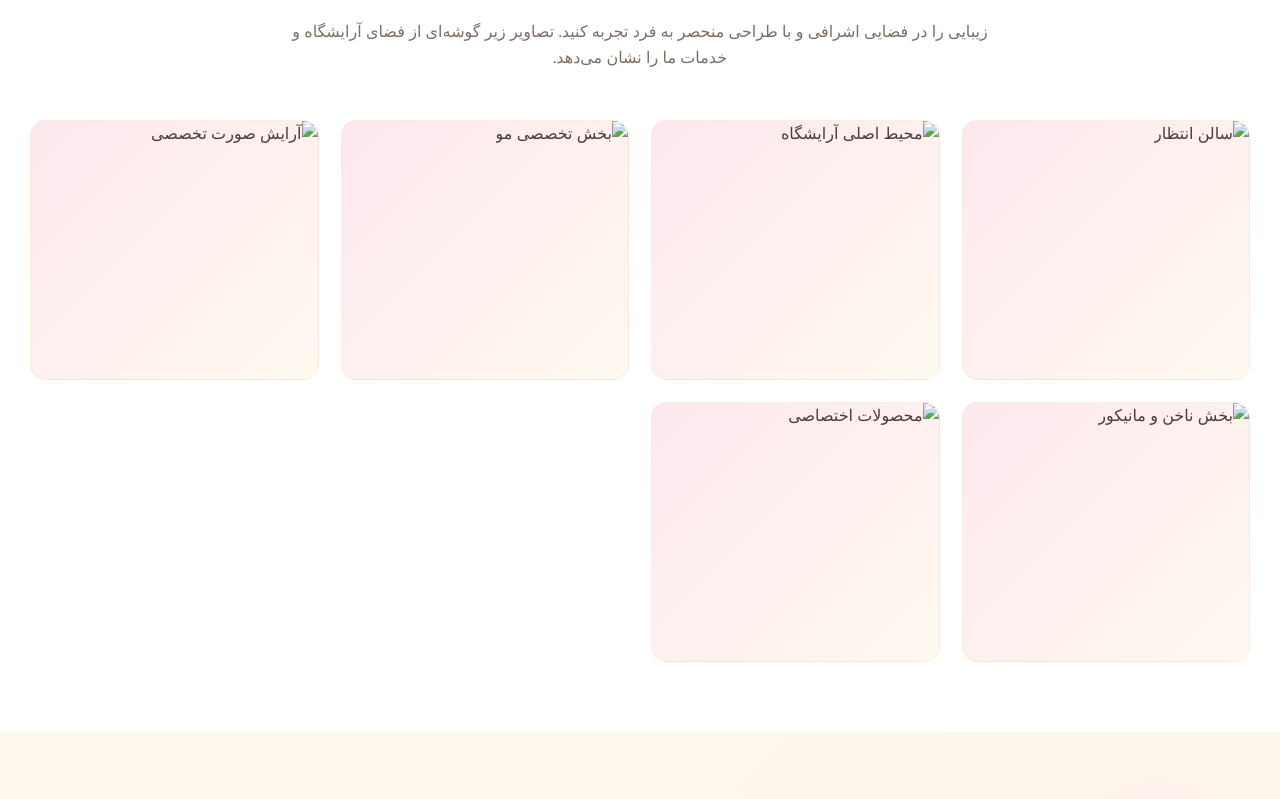
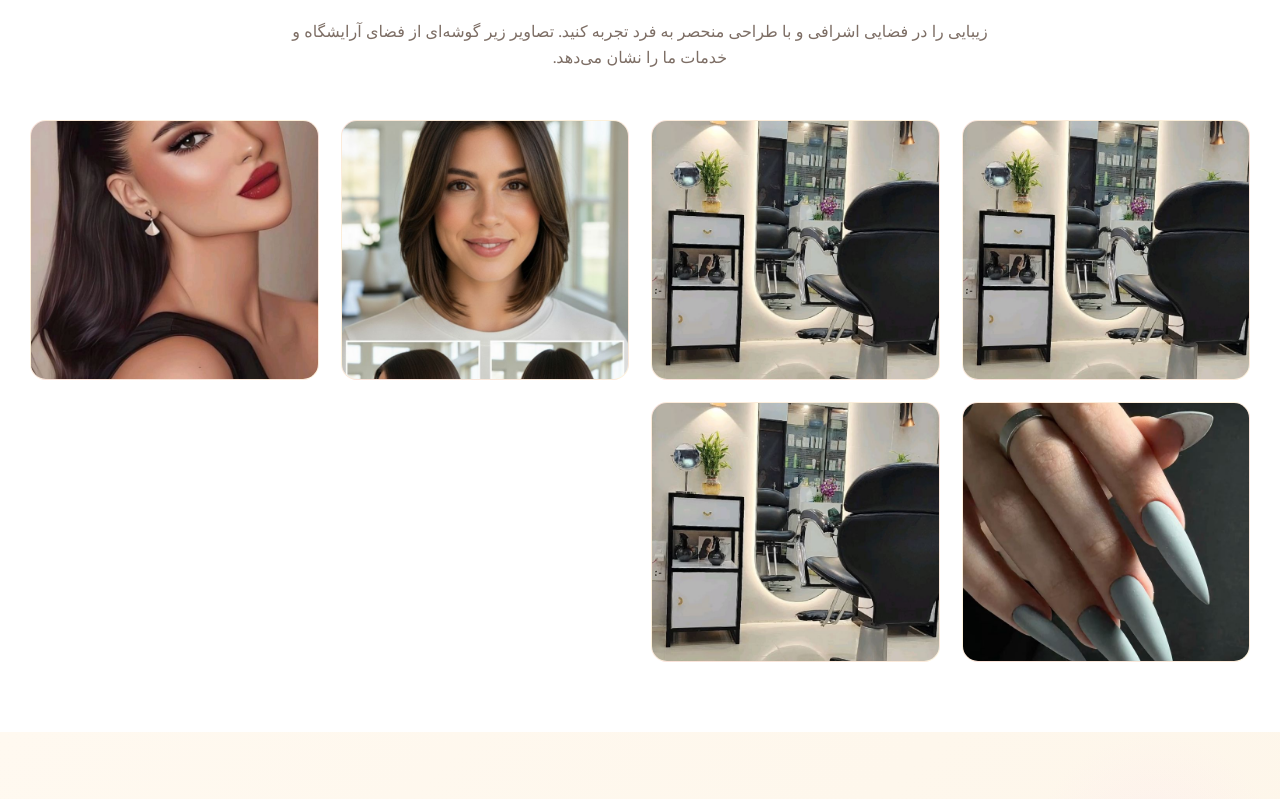
Before and after one commit to MoVahedi1/reserve3, a plain HTML site: page index.html in a window 1280 px wide. Shown: the part 720-1519 px from the top of the page. Drawn offline with nearby package versions, Linux system fonts and the light colour scheme.

Commit message:
Update index.html

```diff
--- a/index.html
+++ b/index.html
@@ -1822,14 +1822,14 @@
         </div>
     </header>
 
-    <!-- هیرو با تصویر پیش‌فرض -->
+    <!-- هیرو با تصویر nama.jpg -->
     <section class="exquisite-hero">
         <div class="hero-slider">
             <div class="swiper">
                 <div class="swiper-wrapper">
                     <div class="swiper-slide">
-                        <!-- تصویر پیش‌فرض -->
-                        <img src="defaultph.jpeg" alt="آرایشگاه لوکس" class="slide-image" loading="lazy">
+                        <!-- تصویر nama.jpg -->
+                        <img src="nama.jpg" alt="آرایشگاه لوکس" class="slide-image" loading="lazy">
                         <div class="hero-overlay">
                             <div class="hero-content">
                                 <h1 class="hero-title">زیبایی تو، هنر ماست</h1>
@@ -1842,7 +1842,7 @@
                         </div>
                     </div>
                     <div class="swiper-slide">
-                        <img src="defaultph.jpeg" alt="آرایش عروس" class="slide-image" loading="lazy">
+                        <img src="nama.jpg" alt="آرایش عروس" class="slide-image" loading="lazy">
                         <div class="hero-overlay">
                             <div class="hero-content">
                                 <h1 class="hero-title">روز عروسی تو، افسانه‌ای می‌شود</h1>
@@ -1855,7 +1855,7 @@
                         </div>
                     </div>
                     <div class="swiper-slide">
-                        <img src="defaultph.jpeg" alt="سالن زیبایی" class="slide-image" loading="lazy">
+                        <img src="nama.jpg" alt="سالن زیبایی" class="slide-image" loading="lazy">
                         <div class="hero-overlay">
                             <div class="hero-content">
                                 <h1 class="hero-title">محیطی رویایی برای زیباتر شدن</h1>
@@ -1873,7 +1873,7 @@
         </div>
     </section>
 
-    <!-- گالری تصاویر با تصویر پیش‌فرض -->
+    <!-- گالری تصاویر با عکس‌های مختلف -->
     <section class="gallery-section">
         <div class="container">
             <div class="section-header">
@@ -1884,7 +1884,7 @@
             <!-- گالری دسکتاپ (Grid) -->
             <div class="gallery-container" id="gallery-desktop">
                 <div class="gallery-item">
-                    <img src="defaultph.jpeg" alt="سالن انتظار" loading="lazy">
+                    <img src="nama.jpg" alt="سالن انتظار" loading="lazy">
                     <div class="gallery-overlay">
                         <h3 class="gallery-title">سالن انتظار VIP</h3>
                         <p class="gallery-description">محیطی دلنشین با طراحی مدرن و امکانات رفاهی کامل</p>
@@ -1892,7 +1892,7 @@
                 </div>
 
                 <div class="gallery-item">
-                    <img src="defaultph.jpeg" alt="محیط اصلی آرایشگاه" loading="lazy">
+                    <img src="nama.jpg" alt="محیط اصلی آرایشگاه" loading="lazy">
                     <div class="gallery-overlay">
                         <h3 class="gallery-title">محیط اصلی آرایشگاه</h3>
                         <p class="gallery-description">طراحی اروپایی با بالاترین استانداردهای بهداشتی</p>
@@ -1900,7 +1900,7 @@
                 </div>
 
                 <div class="gallery-item">
-                    <img src="defaultph.jpeg" alt="بخش تخصصی مو" loading="lazy">
+                    <img src="cut2.jpg" alt="بخش تخصصی مو" loading="lazy">
                     <div class="gallery-overlay">
                         <h3 class="gallery-title">بخش تخصصی مو</h3>
                         <p class="gallery-description">کوتاهی، رنگ، هایلایت و درمان مو با پیشرفته‌ترین روش‌ها</p>
@@ -1908,7 +1908,7 @@
                 </div>
 
                 <div class="gallery-item">
-                    <img src="defaultph.jpeg" alt="آرایش صورت تخصصی" loading="lazy">
+                    <img src="makeup.jpg" alt="آرایش صورت تخصصی" loading="lazy">
                     <div class="gallery-overlay">
                         <h3 class="gallery-title">آرایش صورت تخصصی</h3>
                         <p class="gallery-description">استفاده از برندهای معتبر جهانی و تکنیک‌های حرفه‌ای</p>
@@ -1916,7 +1916,7 @@
                 </div>
 
                 <div class="gallery-item">
-                    <img src="defaultph.jpeg" alt="بخش ناخن و مانیکور" loading="lazy">
+                    <img src="nail2.jpg" alt="بخش ناخن و مانیکور" loading="lazy">
                     <div class="gallery-overlay">
                         <h3 class="gallery-title">بخش ناخن و مانیکور</h3>
                         <p class="gallery-description">محیطی استریل با ابزار یکبار مصرف و مواد باکیفیت</p>
@@ -1924,7 +1924,7 @@
                 </div>
 
                 <div class="gallery-item">
-                    <img src="defaultph.jpeg" alt="محصولات اختصاصی" loading="lazy">
+                    <img src="nama.jpg" alt="محصولات اختصاصی" loading="lazy">
                     <div class="gallery-overlay">
                         <h3 class="gallery-title">محصولات اختصاصی</h3>
                         <p class="gallery-description">استفاده از بهترین برندهای مراقبت پوست و مو</p>
@@ -2199,7 +2199,7 @@
     <script src="https://cdn.jsdelivr.net/npm/flatpickr/dist/l10n/fa.js"></script>
     <script src="https://cdn.jsdelivr.net/npm/swiper@9/swiper-bundle.min.js"></script>
     <script>
-        // داده‌های خدمات با تغییرات درخواستی
+        // داده‌های خدمات با تصویرهای قبلی
         const detailedServices = [
             {
                 id: 1,
@@ -2331,37 +2331,37 @@
             }
         ];
 
-        // داده‌های گالری با تصویر پیش‌فرض
+        // داده‌های گالری با تصویرهای درخواستی
         const galleryItems = [
             {
                 title: "سالن انتظار VIP",
                 description: "محیطی دلنشین با طراحی مدرن و امکانات رفاهی کامل",
-                image: "defaultph.jpeg"
+                image: "nama.jpg"
             },
             {
                 title: "محیط اصلی آرایشگاه",
                 description: "طراحی اروپایی با بالاترین استانداردهای بهداشتی",
-                image: "defaultph.jpeg"
+                image: "nama.jpg"
             },
             {
                 title: "بخش تخصصی مو",
                 description: "کوتاهی، رنگ، هایلایت و درمان مو با پیشرفته‌ترین روش‌ها",
-                image: "defaultph.jpeg"
+                image: "cut2.jpg"
             },
             {
                 title: "آرایش صورت تخصصی",
                 description: "استفاده از برندهای معتبر جهانی و تکنیک‌های حرفه‌ای",
-                image: "defaultph.jpeg"
+                image: "makeup.jpg"
             },
             {
                 title: "بخش ناخن و مانیکور",
                 description: "محیطی استریل با ابزار یکبار مصرف و مواد باکیفیت",
-                image: "defaultph.jpeg"
+                image: "nail2.jpg"
             },
             {
                 title: "محصولات اختصاصی",
                 description: "استفاده از بهترین برندهای مراقبت پوست و مو",
-                image: "defaultph.jpeg"
+                image: "nama.jpg"
             }
         ];
 
```
